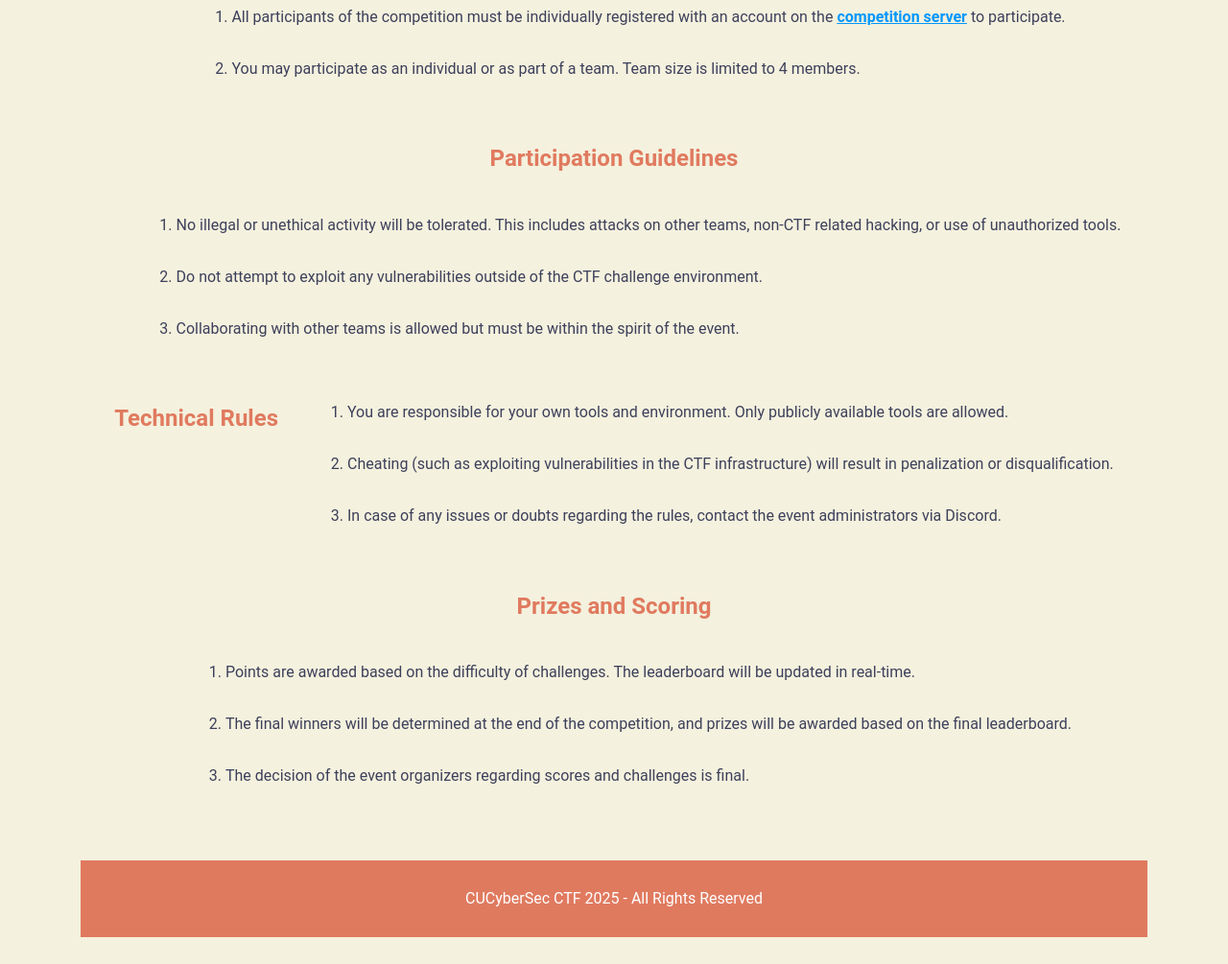
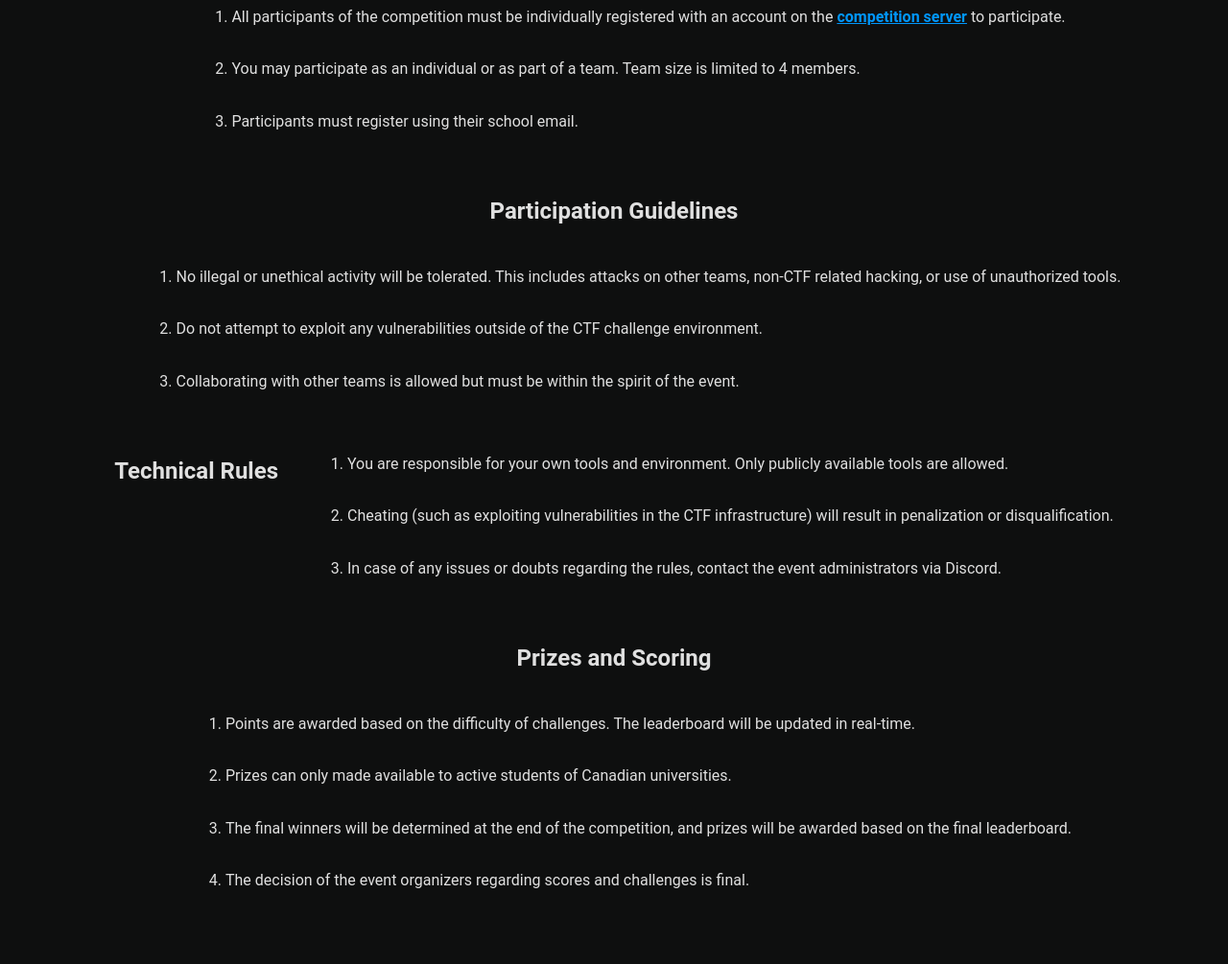
Before and after one commit to carletoncybersecclub/carletoncybersecclub.github.io, a plain HTML site: page static/ctf2025/rules.html in a window 1280 px wide. Shown: the part 658-1663 px from the top of the page at 96% size. Before the commit the page ends 1635 px from the top, so only its background shows below. Drawn offline with Linux system fonts and the light colour scheme.

Commit message:
fix colours and rules

```diff
--- a/static/ctf2025/rules.html
+++ b/static/ctf2025/rules.html
@@ -9,15 +9,15 @@
     <link rel="stylesheet" href="./static/style.css">
     <style>
         body {
-            background-color: #f4f1de;
-            color: #3d405b;
+            background-color: #0e0f0f;
+            color: #e0e0e0;
             font-family: 'Roboto', sans-serif;
             margin: 0;
             padding: 0;
         }
 
         nav {
-            background-color: #e07a5f;
+            background-color: #191b1c;
             padding: 1rem;
             box-shadow: 0 4px 6px rgba(0, 0, 0, 0.1);
         }
@@ -46,7 +46,7 @@
         }
 
         h1, h2 {
-            color: #e07a5f;
+            color: #e0e0e0;
         }
 
         main {
@@ -69,8 +69,8 @@
         footer {
             text-align: center;
             padding: 1rem;
-            background-color: #e07a5f;
-            color: white;
+            background-color: #191b1c;
+            color: black;
         }
     </style>
 </head>
@@ -97,6 +97,7 @@
             <ol>
                 <li class="rule">All participants of the competition must be individually registered with an account on the <a href="https://play.cucybersec.org/">competition server</a> to participate.</li>
                 <li class="rule">You may participate as an individual or as part of a team. Team size is limited to 4 members.</li>
+                <li class="rule">Participants must register using their school email.</li>
             </ol>
 
             <h2>Participation Guidelines</h2>
@@ -116,15 +117,12 @@
             <h2>Prizes and Scoring</h2>
             <ol>
                 <li class="rule">Points are awarded based on the difficulty of challenges. The leaderboard will be updated in real-time.</li>
+                <li class="rule">Prizes can only made available to active students of Canadian universities.</li>
                 <li class="rule">The final winners will be determined at the end of the competition, and prizes will be awarded based on the final leaderboard.</li>
                 <li class="rule">The decision of the event organizers regarding scores and challenges is final.</li>
             </ol>
         </section>
     </main>
-
-    <footer>
-        <p>CUCyberSec CTF 2025 - All Rights Reserved</p>
-    </footer>
 </body>
 
 </html>
```
Also changed, not shown: _site/ctf2025/index.html (+1 -1 lines), _site/ctf2025/rules.html (+8 -6 lines), static/ctf2025/index.html (+1 -1 lines).
